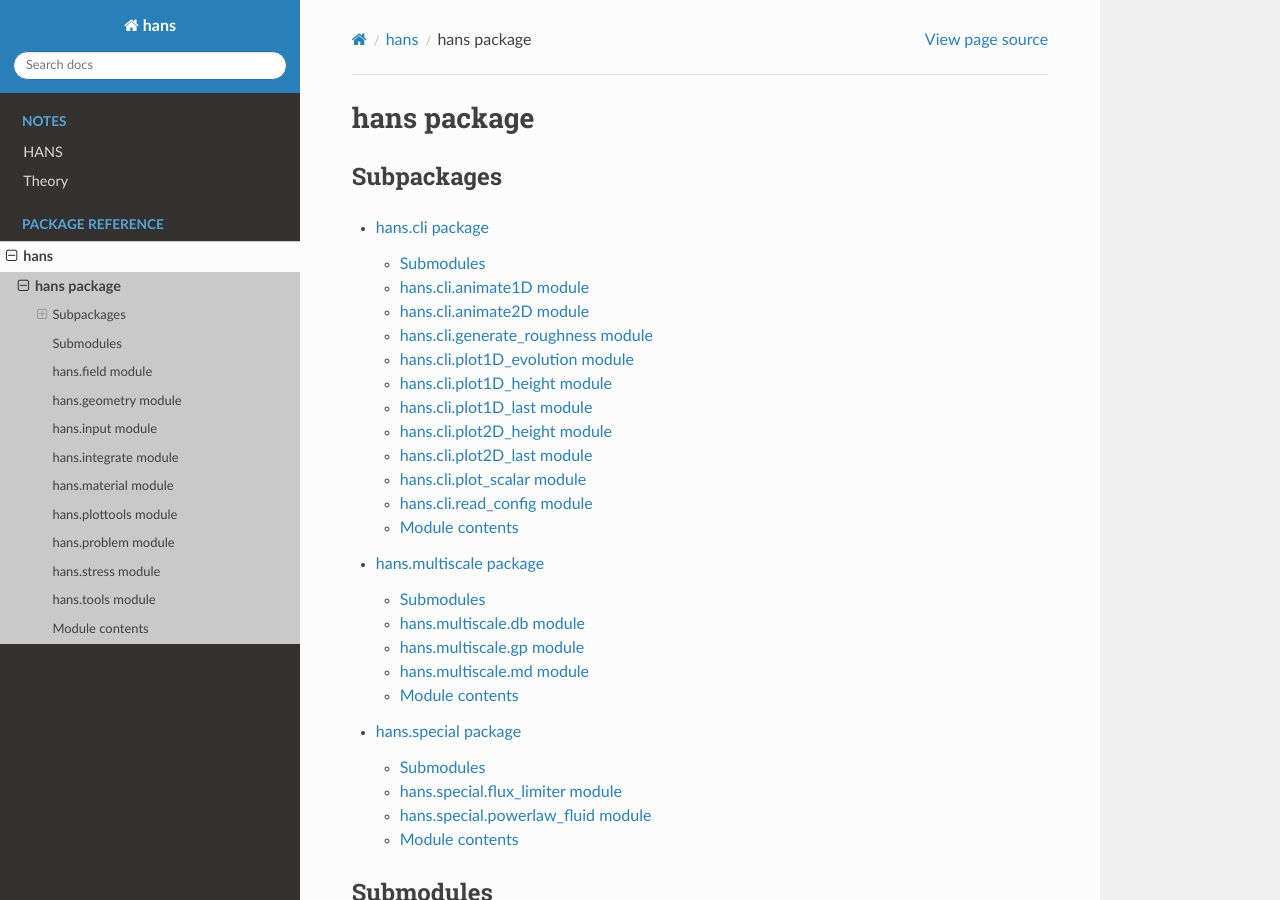
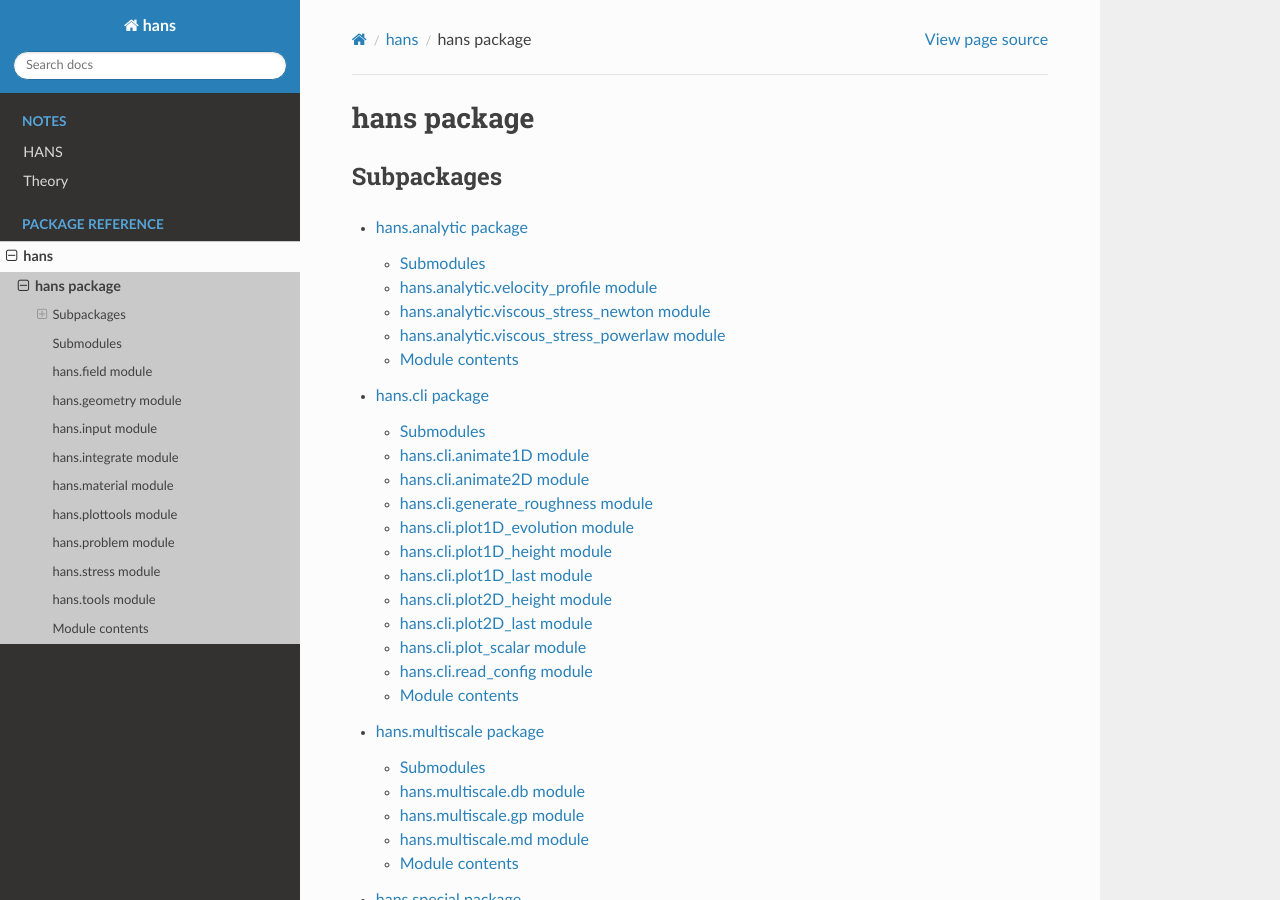
Before and after one commit to hannes-holey/hans, a Sphinx documentation site: the page built from doc/hans.rst, in a window 1280 px wide and 900 px high. Built offline with Sphinx 7.4.7 and the Read the Docs theme 3.1.0, drawn with Linux system fonts in a browser that asks for light colours; pages that are not in the unit, such as notebooks, are missing from menus.

Commit message:
DOC: new subpackage

```diff
--- /dev/null
+++ b/doc/hans.analytic.rst
@@ -0,0 +1,37 @@
+hans.analytic package
+=====================
+
+Submodules
+----------
+
+hans.analytic.velocity\_profile module
+--------------------------------------
+
+.. automodule:: hans.analytic.velocity_profile
+   :members:
+   :show-inheritance:
+   :undoc-members:
+
+hans.analytic.viscous\_stress\_newton module
+--------------------------------------------
+
+.. automodule:: hans.analytic.viscous_stress_newton
+   :members:
+   :show-inheritance:
+   :undoc-members:
+
+hans.analytic.viscous\_stress\_powerlaw module
+----------------------------------------------
+
+.. automodule:: hans.analytic.viscous_stress_powerlaw
+   :members:
+   :show-inheritance:
+   :undoc-members:
+
+Module contents
+---------------
+
+.. automodule:: hans.analytic
+   :members:
+   :show-inheritance:
+   :undoc-members:
--- a/doc/hans.rst
+++ b/doc/hans.rst
@@ -7,6 +7,7 @@ Subpackages
 .. toctree::
    :maxdepth: 4
 
+   hans.analytic
    hans.cli
    hans.multiscale
    hans.special
--- a/doc/hans.special.rst
+++ b/doc/hans.special.rst
@@ -12,14 +12,6 @@ hans.special.flux\_limiter module
    :show-inheritance:
    :undoc-members:
 
-hans.special.powerlaw\_fluid module
------------------------------------
-
-.. automodule:: hans.special.powerlaw_fluid
-   :members:
-   :show-inheritance:
-   :undoc-members:
-
 Module contents
 ---------------
 
```
